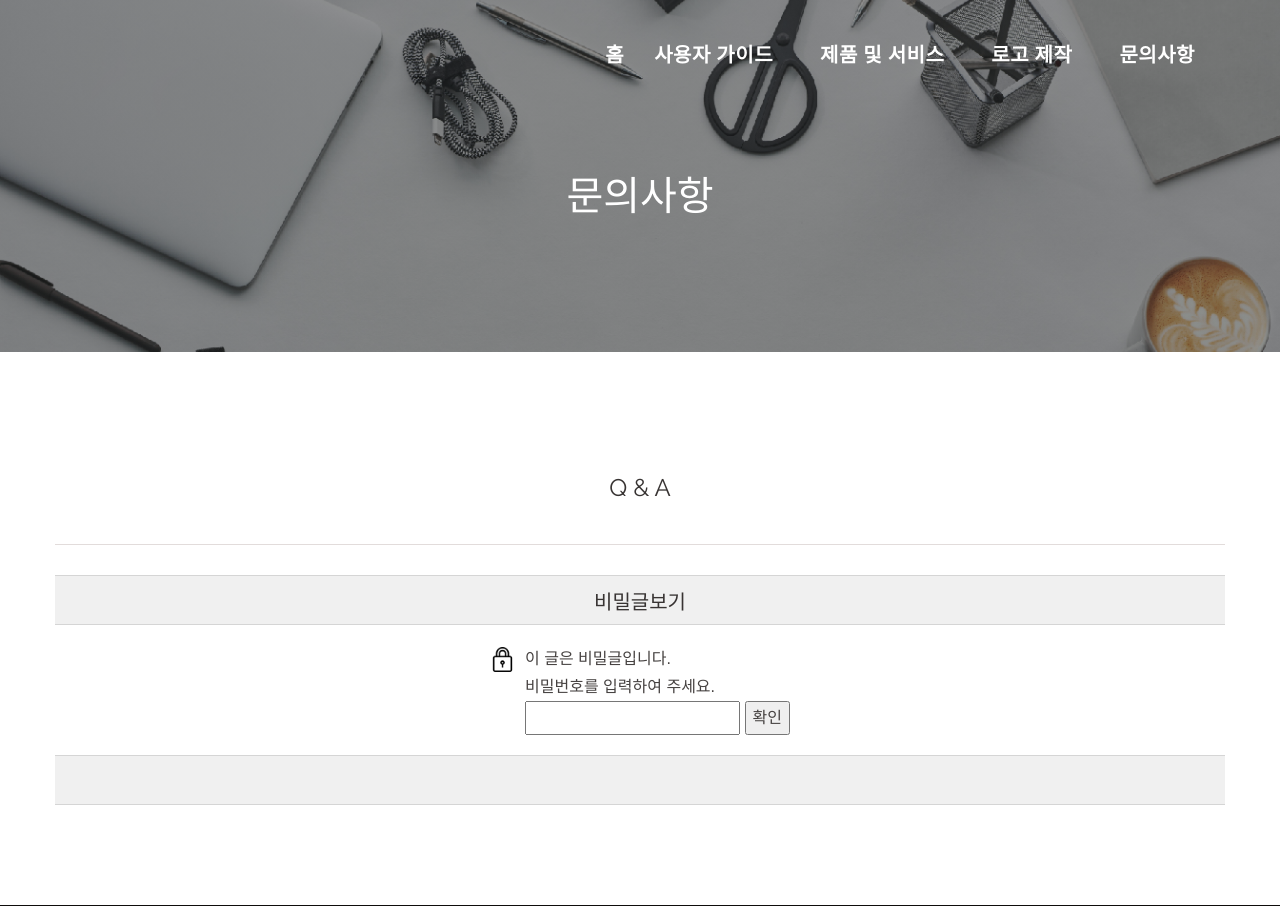
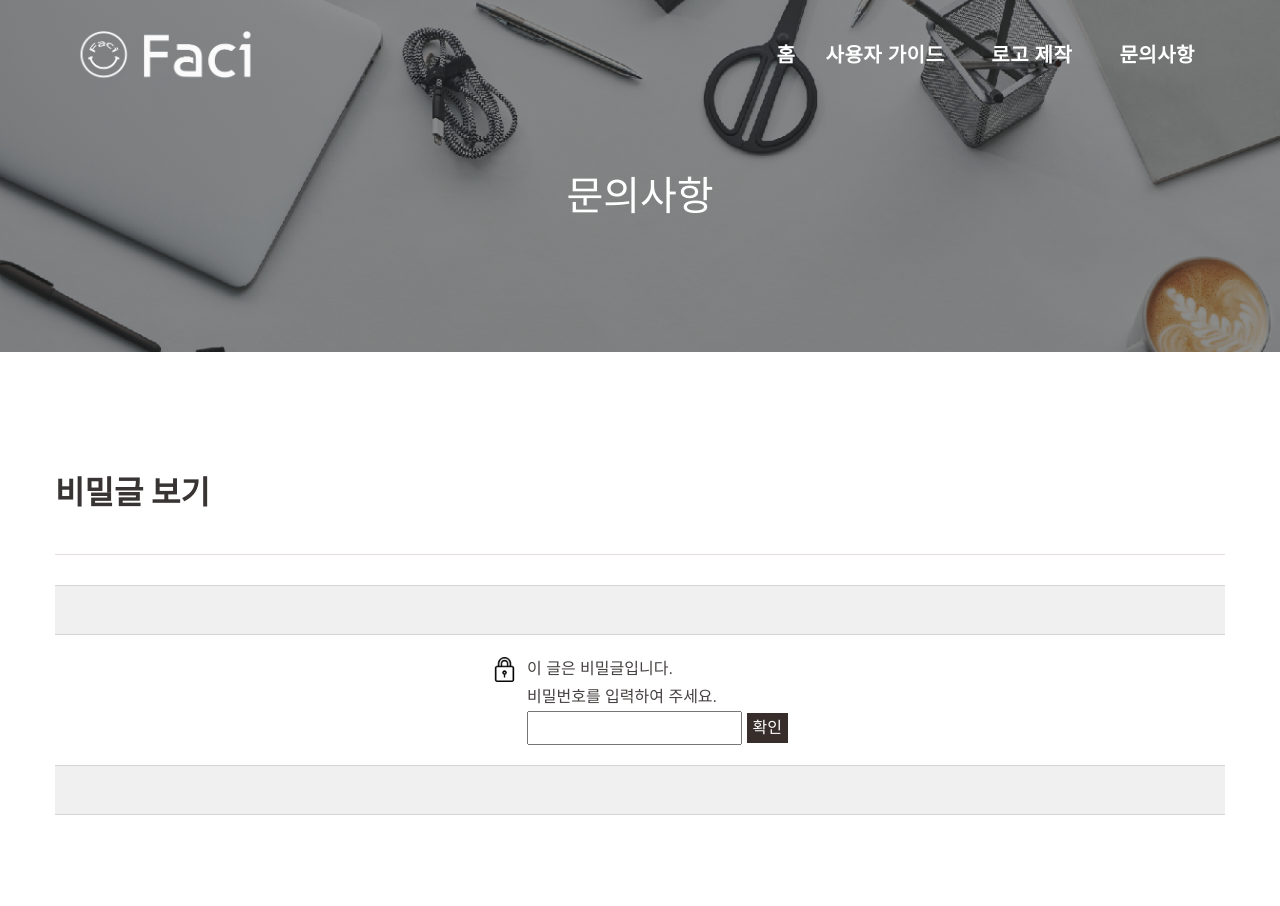
Before and after one commit to blue-min/FinalProject, a Django app: page /contact/1/lock/ in a window 1280 px wide. Shown: the top 906 px of the page. Run offline with Django 4.2, Linux system fonts and the light colour scheme; tables that the repository leaves empty hold one stand-in row (values such as "Sample post"); some libraries are stand-ins or nearby versions.

Commit message:
강미리 14번...

```diff
--- a/FACI_Django/Board/templates/Board/lock.html
+++ b/FACI_Django/Board/templates/Board/lock.html
@@ -42,13 +42,9 @@
 <div class="header navbar-fixed-top">
     <div class="container">
         <div class="row">
-            <div class="col-lg-3 col-md-3 col-sm-12 col-xs-12">
-                <div id="logo_container">
-                    <a href="/home">
-                        <img src="{% static 'images/mainlogo.png' %}" id="mainlogo"
-                             alt="Interior Design Website Templates Free Download"></a>
+             <div class="col-lg-3 col-md-3 col-sm-12 col-xs-12">
+                    <a href="/home"><img src="/static/images/whitelogo.png" alt="Interior Design Website Templates Free Download" style="width: 190px; height:50px;"></a>
                 </div>
-            </div>
             <div class="col-lg-9 col-md-9 col-sm-12 col-xs-12">
                 <div class="navigation">
                     <div id="navigation">
@@ -57,9 +53,9 @@
                             <li class="has-sub"><a href="/guide" title="guide">사용자 가이드</a>
 
                             </li>
-                            <li class="has-sub"><a href="/example" title="example">제품 및 서비스</a>
+                          <!--  <li class="has-sub"><a href="/example" title="example">제품 및 서비스</a>
 
-                            </li>
+                            </li>-->
                             <li class="has-sub"><a href="/logo_making" title="logo_making">로고 제작</a>
 
                             </li>
@@ -91,12 +87,12 @@
 
                 <div id="lock_container">
                     <div id="h2_container">
-                    <h2 id="h2_title" style="margin-left:0;">Q & A</h2>
+                    <h1 id="h1_title" style="margin-left:0;">비밀글 보기</h1>
                         </div>
                     <hr>
 
                     <div id="h2_container2">
-                    <h2 id="h2_title2">비밀글보기</h2>
+                    <h2 id="h2_title">ㅤㅤㅤㅤㅤㅤ</h2>
                     </div>
                     <div id="secret">
                         <fieldset>
@@ -110,7 +106,7 @@
                                 <br>
                                 <input type="hidden" value="{{id}}" id="id">
                                 <input type="password" id="password" name="password">
-                                <input type="submit" value="확인" onclick="check()">
+                                <input type="submit" value="확인" onclick="check()" id="btn_check">
                                 </p>
                                 </div>
                         </fieldset>
--- a/FACI_Django/static/css/lock.css
+++ b/FACI_Django/static/css/lock.css
@@ -60,14 +60,16 @@ td{
     display:inline-block;
 }*/
 
-#h2_container{
+/*#h2_container{
     display:flex;
     justify-content:space-around;
-}
+}*/
 
-#h2_title{
+#h1_title{
     text-align:center;
     display:inline-block;
+    font-weight:bold;
+    margin-left:30px;
 
 }
 
@@ -81,7 +83,7 @@ td{
     text-align:center;
 }
 
-#h2_title2{
+#h2_title{
     padding-top:10px;
     font-size:20px;
 }
@@ -116,3 +118,16 @@ td{
     background-color:rgb(240, 240, 240);
     text-align:center;
 }
+
+#btn_check{
+    border:0;
+    outline:0;
+    color:white;
+    background-color:#372d2b;
+   /* border-radius:20px;*/
+}
+
+#btn_check:hover{
+    color:white;
+    background-color:#EBC03B;
+}
--- a/FACI_Django/templates/archone/home.html
+++ b/FACI_Django/templates/archone/home.html
@@ -56,7 +56,7 @@
 
 
                             </li>
-                            <li><a href="/contact" title="contact" id="nv_contact" style="color:#464241;">고객센터</a></li>
+                            <li><a href="/contact" title="contact" id="nv_contact" style="color:#464241;">문의사항</a></li>
 
                         </ul>
                     </div>
@@ -130,7 +130,7 @@
                col-sm-12 col-xs-12">
                 <div class="mb60 text-center section-title">
                     <!-- section title start-->
-                    <h1 style="font-weight: 700; position: absolute; left: 0%; top: -40%">페이셜 로고 예시</h1></div>
+                    <h1 style="font-weight: 700; position: absolute; left: 32%; top: -40%">페이셜 로고 예시</h1></div>
                 <!-- /.section title start-->
             </div>
         </div>
```
Also changed, not shown: FACI_Django/static/css/imgtool.css (+31 -1 lines), FACI_Django/static/css/logo_making.css (+18 -17 lines), FACI_Django/templates/archone/imgtool.html (+10 -5 lines), FACI_Django/templates/archone/logo_making.html (+8 -9 lines), FACI_Django/templates/archone/result.html (+20 -33 lines), FACI_Django/static/images/icon21.svg, FACI_Django/static/images/icon22.svg, FACI_Django/static/images/icon23.svg, FACI_Django/static/images/icon24.svg.
